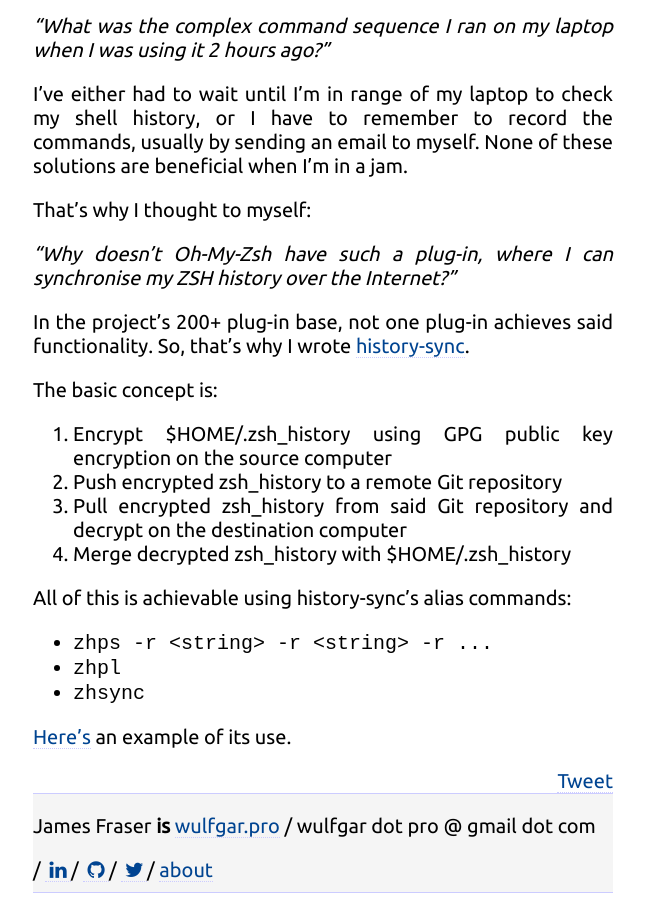
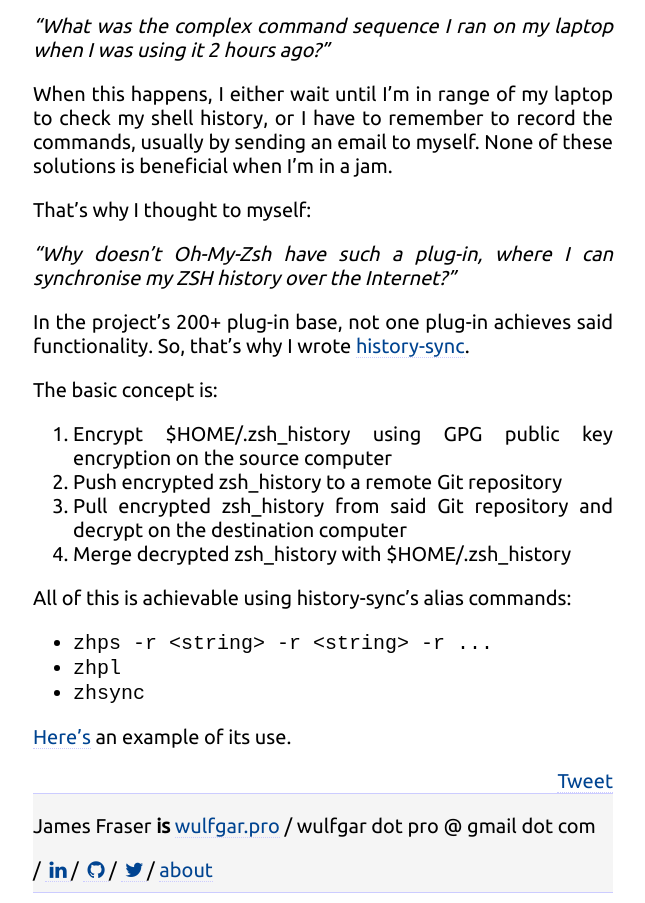
Before and after one commit to wulfgarpro/wulfgar.pro, a Jekyll site: the page built from _posts/2016-04-15-synchronising-zsh-history-over-the-internet-with-oh-my-zsh-and-history-sync.md, in a window 1280 px wide. Shown: the part 320-1223 px from the top of the page, without its empty margins (317-962 px from the left). Built offline with Jekyll 4.4.1, drawn with Linux system fonts in a browser that asks for light colours; nearby versions of some CDN libraries; comment, search, counter and statistics services are not loaded.

Commit message:
More grammer fixes.

```diff
--- a/_posts/2016-04-15-synchronising-zsh-history-over-the-internet-with-oh-my-zsh-and-history-sync.md
+++ b/_posts/2016-04-15-synchronising-zsh-history-over-the-internet-with-oh-my-zsh-and-history-sync.md
@@ -14,7 +14,7 @@
 
 _"What was the complex command sequence I ran on my laptop when I was using it 2 hours ago?"_
 
-I've either had to wait until I'm in range of my laptop to check my shell history, or I have to remember to record the commands, usually by sending an email to myself. None of these solutions are beneficial when I'm in a jam.
+When this happens, I either wait until I'm in range of my laptop to check my shell history, or I have to remember to record the commands, usually by sending an email to myself. None of these solutions is beneficial when I'm in a jam.
 
 That's why I thought to myself:
 
```
